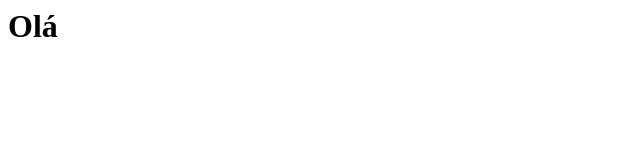
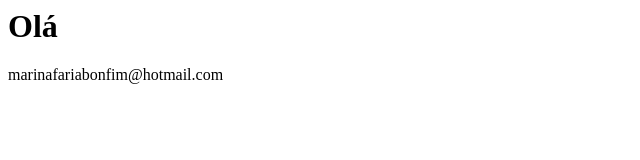
Before and after one commit to marinafbm2020/projeto-git, a plain HTML site: page index.html in a window 1280 px wide. Shown: the whole page, without its empty margins (0-640 px from the left). Drawn offline with Linux system fonts and the light colour scheme.

Commit message:
adicionei meu email

```diff
--- a/index.html
+++ b/index.html
@@ -1 +1,2 @@
 <h1> Olá </h1>
+<div> marinafariabonfim@hotmail.com</div>
```
